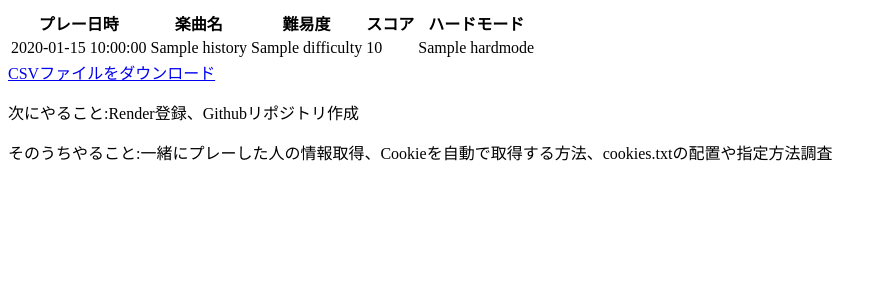
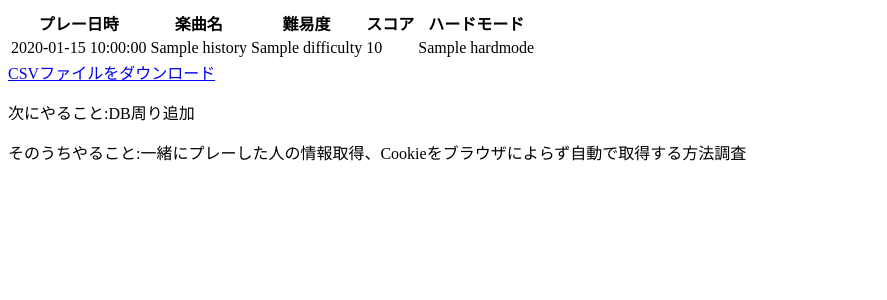
Before and after one commit to 33KOU-jubeat/jubeat_play_history_getter, a Flask app: template app/templates/index.html in a window 1280 px wide. Shown: the top 300 px of the page, without its empty margins (0-887 px from the left). Run offline with Flask 3, Linux system fonts and the light colour scheme; the template is opened without the code that fills it: most values are stand-ins (such as "Sample title", 1, 10 or a date in 2020).

Commit message:
add firefox Cookie load system

```diff
--- a/app/templates/index.html
+++ b/app/templates/index.html
@@ -32,7 +32,7 @@
     </table>
     <!-- CSVダウンロードボタン -->
     <a href="/download" class="btn btn-download">CSVファイルをダウンロード</a>
-    <p>次にやること:Render登録、Githubリポジトリ作成</p>
-    <p>そのうちやること:一緒にプレーした人の情報取得、Cookieを自動で取得する方法、cookies.txtの配置や指定方法調査</p>
+    <p>次にやること:DB周り追加</p>
+    <p>そのうちやること:一緒にプレーした人の情報取得、Cookieをブラウザによらず自動で取得する方法調査</p>
   </body>
 </html>
```
Also changed, not shown: app/index.py (+5 -4 lines).
